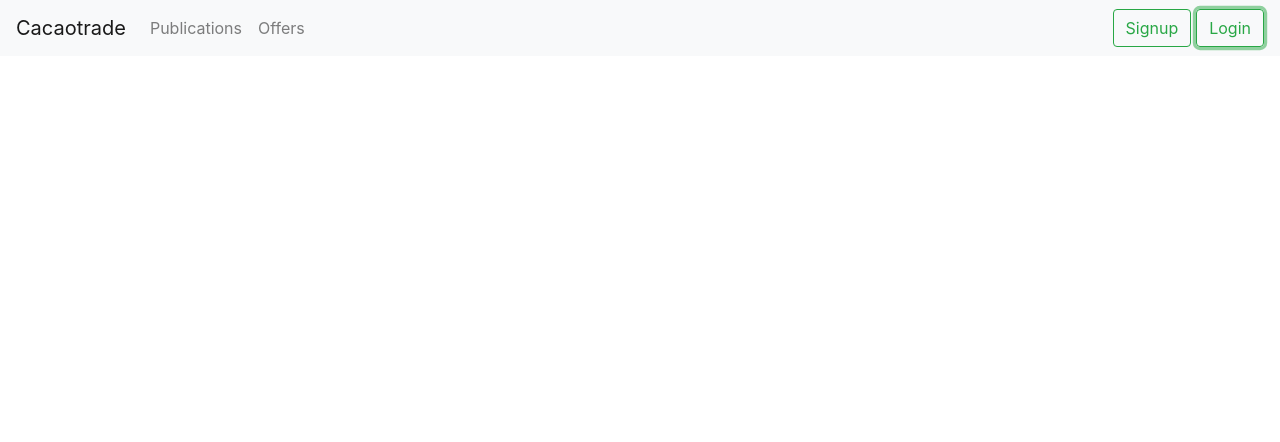
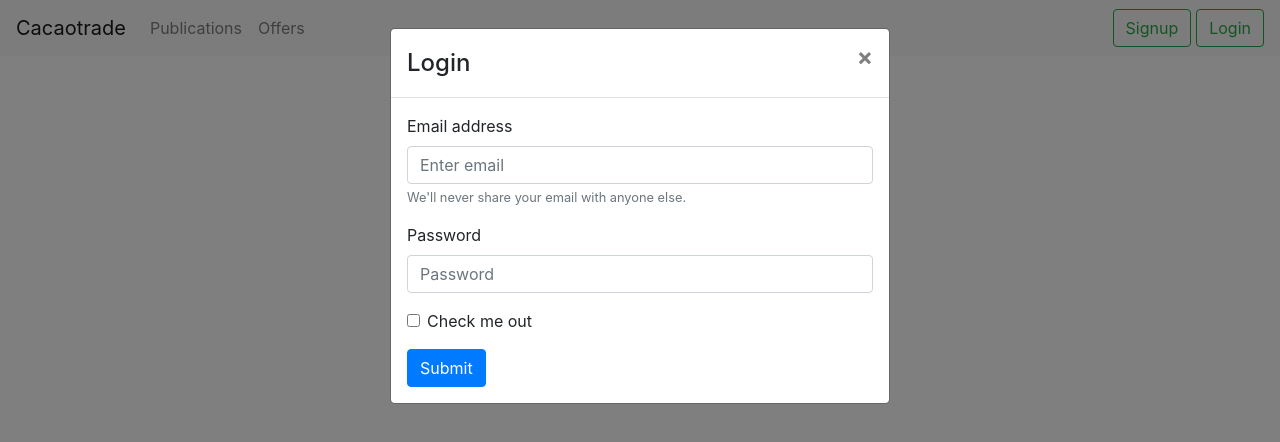
Before and after one commit to cacaotrade/cacaotrade-frontend, a React (Create React App) app: page / in a window 1280 px wide. Both pictures are taken after a click on the button "Login". Shown: the top 442 px of the page. Built offline with nearby package versions, Linux system fonts and the light colour scheme.

Commit message:
Add modal login

```diff
--- /dev/null
+++ b/src/commons/Login.js
@@ -0,0 +1,55 @@
+import React, { useState } from "react";
+import { Modal, Button, Form } from "react-bootstrap";
+
+const Login = () => {
+  const [show, setShow] = useState(false);
+
+  return (
+    <React.Fragment>
+      <Button variant="outline-success" onClick={() => setShow(true)}>
+        Login
+      </Button>
+
+      <Modal
+        show={show}
+        onHide={() => setShow(false)}
+        dialogClassName="modal-90w"
+        aria-labelledby="example-custom-modal-styling-title"
+      >
+        <Modal.Header closeButton>
+          <Modal.Title id="example-custom-modal-styling-title">
+            Login
+          </Modal.Title>
+        </Modal.Header>
+        <Modal.Body>
+          <LoginForm />
+        </Modal.Body>
+      </Modal>
+    </React.Fragment>
+  );
+};
+
+const LoginForm = () => (
+  <Form>
+    <Form.Group controlId="formBasicEmail">
+      <Form.Label>Email address</Form.Label>
+      <Form.Control type="email" placeholder="Enter email" />
+      <Form.Text className="text-muted">
+        We'll never share your email with anyone else.
+      </Form.Text>
+    </Form.Group>
+
+    <Form.Group controlId="formBasicPassword">
+      <Form.Label>Password</Form.Label>
+      <Form.Control type="password" placeholder="Password" />
+    </Form.Group>
+    <Form.Group controlId="formBasicCheckbox">
+      <Form.Check type="checkbox" label="Check me out" />
+    </Form.Group>
+    <Button variant="primary" type="submit">
+      Submit
+    </Button>
+  </Form>
+);
+
+export { Login };
--- a/src/commons/Navbar.js
+++ b/src/commons/Navbar.js
@@ -1,5 +1,6 @@
 import React from "react";
 import { Navbar, Nav, Form, Button } from "react-bootstrap";
+import { Login } from "./Login";
 import "./Nav.css";
 
 const Header = () => (
@@ -15,7 +16,7 @@ const Header = () => (
         <Button id="b-signup" variant="outline-success">
           Signup
         </Button>
-        <Button variant="outline-success">Login</Button>
+        <Login />
       </Form>
     </Navbar.Collapse>
   </Navbar>
```
